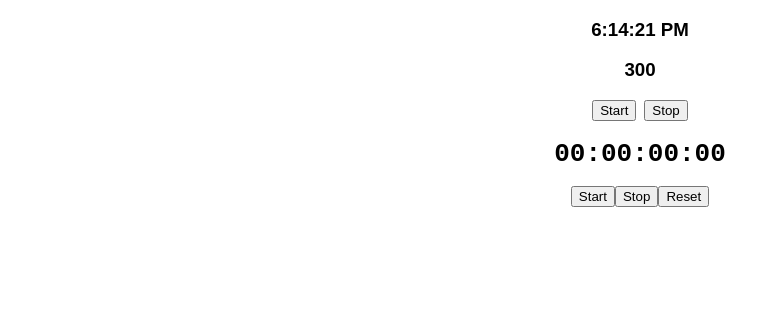
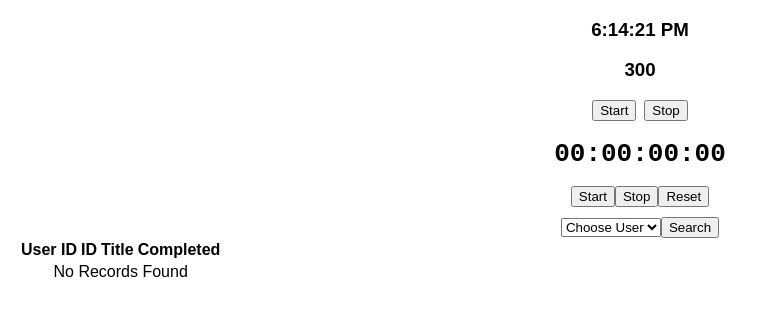
Before and after one commit to karthikairasu/React-Practice, a React (Create React App) app: page / in a window 1280 px wide. Shown: the top 316 px of the page, without its empty margins (0-766 px from the left). Built offline with nearby package versions, Linux system fonts and the light colour scheme.

Commit message:
Todo List Api data pagination

```diff
--- a/src/App.tsx
+++ b/src/App.tsx
@@ -2,6 +2,7 @@ import "./styles.css";
 import RealTime from "./components/TimeComponent";
 import StartStopCount from "./components/StartStopCountComponent";
 import StopWatchComponet from "./components/StopWatchComponent";
+import TodosList from "./components/todoListApi/TodoList";
 
 export default function App() {
   return (
@@ -9,6 +10,7 @@ export default function App() {
       <RealTime />
       <StartStopCount />
       <StopWatchComponet />
+      <TodosList />
     </div>
   );
 }
--- /dev/null
+++ b/src/components/todoListApi/TodoList.tsx
@@ -0,0 +1,89 @@
+import React, { useState } from "react";
+import useTodos from "./useTodos";
+
+export default function App() {
+  const [userId, setUserId] = useState("");
+  const [currentPage, setCurrentPage] = useState(1);
+
+  const itemsPerPage = 5;
+
+  const { todos, loading } = useTodos(userId, currentPage, itemsPerPage);
+
+  const handleSearch = () => {
+    setCurrentPage(1);
+  };
+
+  return (
+    <div className="container mt-3" style={{ padding: "10px" }}>
+      <select
+        onChange={(e) => setUserId(e.target.value)}
+        className="form-control w-50 d-inline"
+      >
+        <option value="">Choose User</option>
+        <option value="1">1</option>
+        <option value="2">2</option>
+        <option value="3">3</option>
+        <option value="4">4</option>
+        <option value="5">5</option>
+      </select>
+
+      <button className="btn btn-info ms-2" onClick={handleSearch}>
+        Search
+      </button>
+
+      {loading && <p>Loading...</p>}
+
+      <table className="table table-bordered mt-3">
+        <thead>
+          <tr>
+            <th>User ID</th>
+            <th>ID</th>
+            <th>Title</th>
+            <th>Completed</th>
+          </tr>
+        </thead>
+
+        <tbody>
+          {todos.length > 0 ? (
+            todos.map((todo) => (
+              <tr key={todo.id}>
+                <td>{todo.userId}</td>
+                <td>{todo.id}</td>
+                <td>{todo.title}</td>
+                <td>{todo.completed ? "Yes" : "No"}</td>
+              </tr>
+            ))
+          ) : (
+            <tr>
+              <td colSpan="4" className="text-center">
+                No Records Found
+              </td>
+            </tr>
+          )}
+        </tbody>
+      </table>
+
+      {/* Pagination */}
+      {userId && (
+        <div className="d-flex gap-2">
+          <button
+            className="btn btn-secondary"
+            disabled={currentPage === 1}
+            onClick={() => setCurrentPage((prev) => prev - 1)}
+          >
+            Prev
+          </button>
+
+          <span className="align-self-center">Page {currentPage}</span>
+
+          <button
+            className="btn btn-secondary"
+            onClick={() => setCurrentPage((prev) => prev + 1)}
+          >
+            Next
+          </button>
+        </div>
+      )}
+    </div>
+  );
+}
--- /dev/null
+++ b/src/components/todoListApi/useTodos.tsx
@@ -0,0 +1,31 @@
+import { useState, useEffect } from "react";
+
+const useTodos = (userId, page, limit = 5) => {
+  const [todos, setTodos] = useState([]);
+  const [loading, setLoading] = useState(false);
+
+  useEffect(() => {
+    if (!userId) return;
+
+    const fetchTodos = async () => {
+      setLoading(true);
+      try {
+        const response = await fetch(
+          `https://jsonplaceholder.typicode.com/todos?_page=${page}&_limit=${limit}&userId=${userId}`
+        );
+        const data = await response.json();
+        setTodos(data);
+      } catch (error) {
+        console.error("Error fetching todos:", error);
+      } finally {
+        setLoading(false);
+      }
+    };
+
+    fetchTodos();
+  }, [userId, page, limit]);
+
+  return { todos, loading };
+};
+
+export default useTodos;
```
